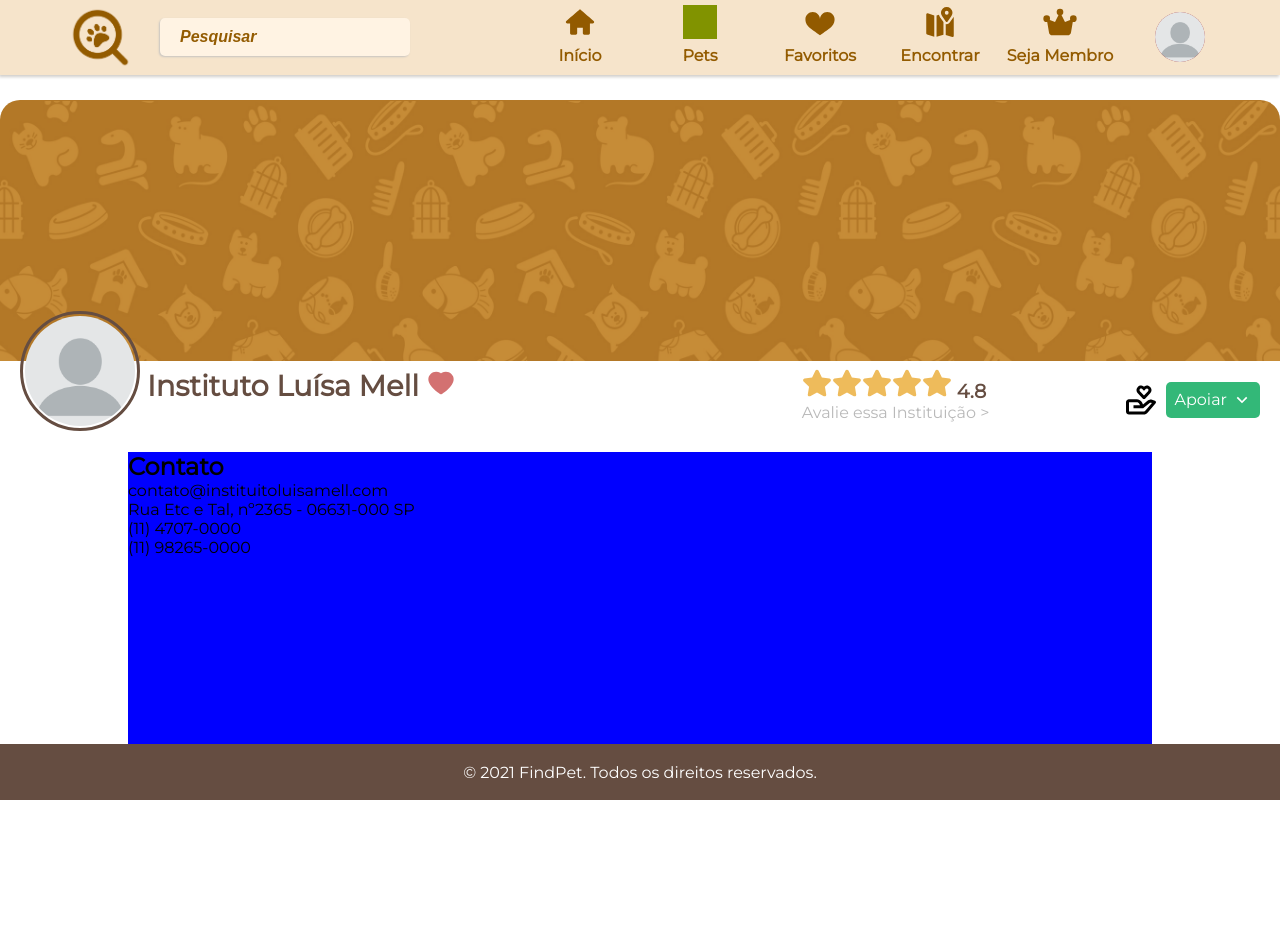
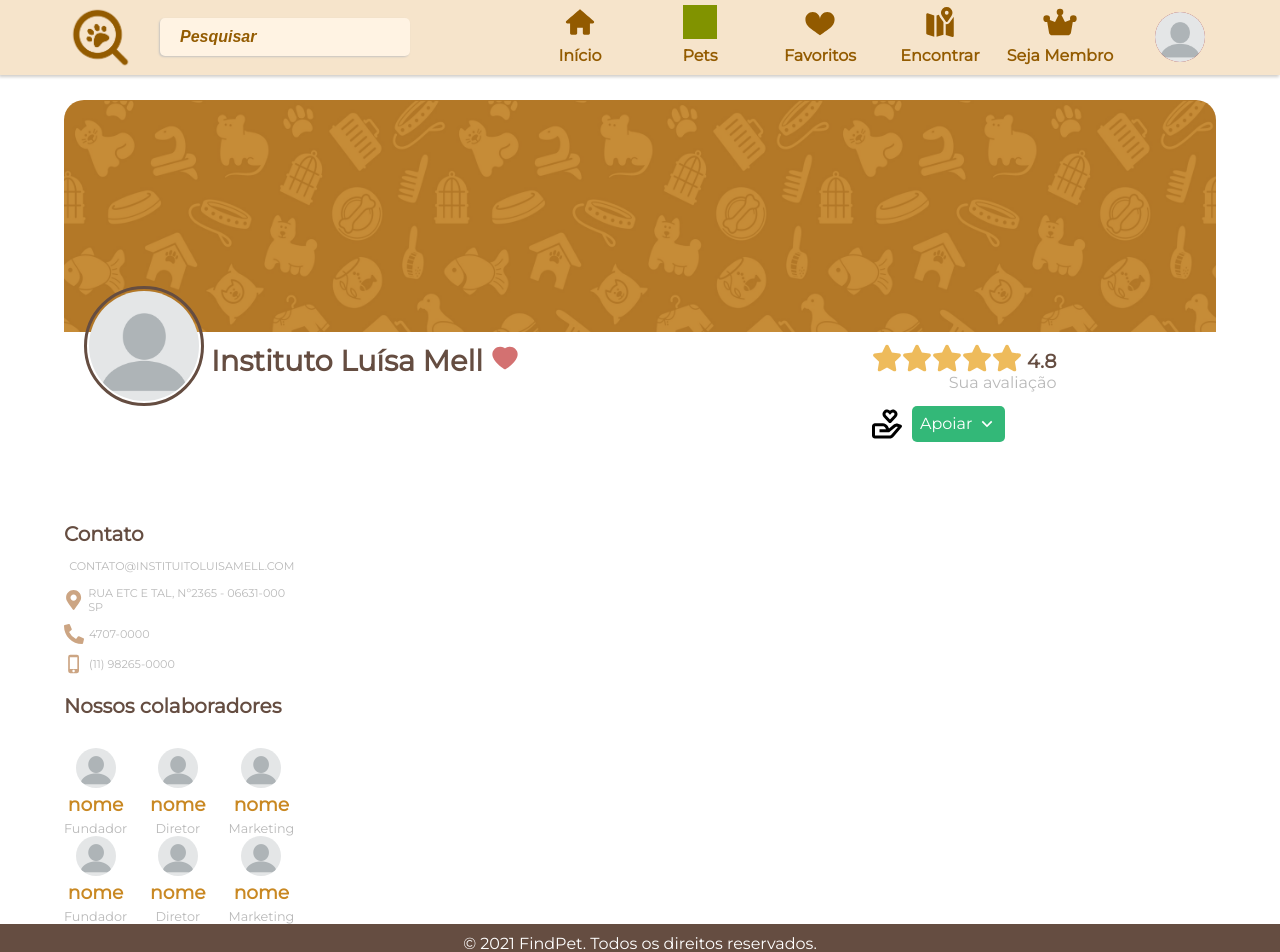
Before and after one commit to ItaloG/FindPet-Fronend, a React (Create React App) app: page /instituicao in a window 1280 px wide. Shown: the top 952 px of the page. Before the commit the page ends 800 px from the top, so only its background shows below. Built offline with nearby package versions, Linux system fonts and the light colour scheme; grey boxes are pictures that could not be loaded.

Commit message:
parte esquerda

```diff
--- a/src/GlobalStyles.js
+++ b/src/GlobalStyles.js
@@ -13,6 +13,7 @@ export const GlobalStyles = createGlobalStyle`
         --pink: #D37171;
         --yellow: #EEBB5B;
         --green: #33B878;
+        --light: #CCA583;
     }
 
     *{
@@ -46,21 +47,20 @@ export const Body = styled.div`
 `;
 
 export const Container = styled.div`
-    height: 100%;
-    display: grid;
-    grid-template-columns: 50% 50%;
+    display: flex;
+    flex-direction: column;
+    justify-content: center;
+    align-items: center;
+    min-height: 100vh;
+    /* display: grid; */
+    /* grid-template-columns: 50% 50%;
     grid-template-rows: 93% 7%;
-
+     */
     main {
-        height: 100%;
-        grid-column: 1/3;
-        display: grid;
-        grid-template-columns: 50% 50%;
-        grid-template-rows: 50% 50%;
-    }
-
-    footer {
-        grid-column: 1/3;
+        /* grid-column: 1/3; */
+        display: flex;
+        flex-direction: column;
+        flex-grow: 2;
     }
 `;
 
--- a/src/components/Footer/styles.js
+++ b/src/components/Footer/styles.js
@@ -2,11 +2,12 @@ import styled from "styled-components";
 
 
 export const Container = styled.footer`
-    height: 100%;
+    width: 100%;
     display: flex;
     justify-content: center;
     align-items: center;
     background-color: var(--dark);
     color: #FFF;
     font-size: 1em;
+    padding: 10px;
 `;
--- a/src/pages/PerfilInstituicao/index.js
+++ b/src/pages/PerfilInstituicao/index.js
@@ -1,55 +1,122 @@
-import { Body, Container } from "../../GlobalStyles";
-import { ContainerCenter, Banner, Profile, Section, StyledStart, StyledHeart, StyledRiArrowDownSLine } from "./styles";
-import OngIcon from "../../assets/ong_icon.png";
-import EstrelaIcon from "../../assets/estrela.svg";
+import { Container } from "../../GlobalStyles";
+import {
+  Banner,
+  Profile,
+  Section,
+  StyledStart,
+  StyledHeart,
+  StyledRiArrowDownSLine,
+  StyledMdEmail,
+  StyledFaPhoneAlt,
+  StyledMdPhoneIphone,
+  StyledFaMapMarkerAlt,
+  Colaboradores,
+} from "./styles";
+
 import ApoiarIcon from "../../assets/apoiar.svg";
 import DefaultBanner from "../../assets/default_banner.png";
 import DefaultProfile from "../../assets/default_profile_photo.jpg";
 import Footer from "../../components/Footer";
 
 function PerfilInstituicao() {
-
   return (
     <Container>
       <main>
         <Profile>
           <Banner>
-                        <img src={DefaultBanner} />
+            <img src={DefaultBanner} alt="banner" />
           </Banner>
           <aside>
             <div>
-                            <img src={DefaultProfile} />
+              <img src={DefaultProfile} alt="profile" />
               <h1>Instituto Luísa Mell</h1>
               <StyledHeart />
             </div>
             <div>
               <div className="avaliacoes">
+                <div>
                   <StyledStart />
                   <StyledStart />
                   <StyledStart />
                   <StyledStart />
                   <StyledStart />
                   <span>4.8</span>
-                                <p>Avalie essa Instituição {'>'}</p>
                 </div>
-                            <div >
-                                <img src={ApoiarIcon} />
                 <div>
-                                    Apoiar <StyledRiArrowDownSLine/>
+                  <p>Sua avaliação</p>
+                </div>
+              </div>
+              <div>
+                <img src={ApoiarIcon} alt="apoio" />
+                <div>
+                  Apoiar <StyledRiArrowDownSLine />
                 </div>
               </div>
             </div>
           </aside>
         </Profile>
-                <Section >
+        <Section>
+          <aside>
+            <div className="contatos">
+              <h1>Contato</h1>
               <div>
-                        <h1>Contato</h1>
-                        <div><img/>contato@instituitoluisamell.com</div>
-                        <div><img/>Rua Etc e Tal, nº2365 - 06631-000 SP</div>
-                        <div><img/>(11) 4707-0000</div>
-                        <div><img/>(11) 98265-0000</div>
+                <StyledMdEmail />
+                <p>contato@instituitoluisamell.com</p>
               </div>
-                    <div></div>
+              <div>
+                <StyledFaMapMarkerAlt />
+                <p>Rua Etc e Tal, nº2365 - 06631-000 SP</p>
+              </div>
+              <div>
+                <StyledFaPhoneAlt />
+                <p>4707-0000</p>
+              </div>
+              <div>
+                <StyledMdPhoneIphone />
+                <p>(11) 98265-0000</p>
+              </div>
+            </div>
+            <div className="funcionarios">
+              <h1>Nossos colaboradores</h1>
+              <Colaboradores>
+                <div>
+                  <div>
+                    <img src={DefaultProfile} alt={"colaborador"}/>
+                    <h3>nome</h3>
+                    <p>Fundador</p>
+                  </div>
+                  <div>
+                    <img src={DefaultProfile} alt={"colaborador"}/>
+                    <h3>nome</h3>
+                    <p>Diretor</p>
+                  </div>
+                  <div>
+                    <img src={DefaultProfile} alt={"colaborador"}/>
+                    <h3>nome</h3>
+                    <p>Marketing</p>
+                  </div>
+                </div>
+                <div>
+                  <div>
+                    <img src={DefaultProfile} alt={"colaborador"}/>
+                    <h3>nome</h3>
+                    <p>Fundador</p>
+                  </div>
+                  <div>
+                    <img src={DefaultProfile} alt={"colaborador"}/>
+                    <h3>nome</h3>
+                    <p>Diretor</p>
+                  </div>
+                  <div>
+                    <img src={DefaultProfile} alt={"colaborador"}/>
+                    <h3>nome</h3>
+                    <p>Marketing</p>
+                  </div>
+                </div>
+              </Colaboradores>
+            </div>
+          </aside>
+          <section></section>
         </Section>
       </main>
       <Footer />
--- a/src/pages/PerfilInstituicao/styles.js
+++ b/src/pages/PerfilInstituicao/styles.js
@@ -1,7 +1,9 @@
 import styled from "styled-components";
-import {FaStar} from "react-icons/fa";
+import { FaStar } from "react-icons/fa";
 import { AiFillHeart } from "react-icons/ai";
 import { RiArrowDownSLine } from "react-icons/ri";
+import { MdEmail, MdPhoneIphone } from "react-icons/md";
+import { FaPhoneAlt, FaMapMarkerAlt } from "react-icons/fa";
 
 export const ContainerCenter = styled.div`
   padding-top: 40px;
@@ -95,11 +97,11 @@ export const ContainerCenter = styled.div`
           }
 
           > img.estrela-completa {
-                        filter: invert(64%) sepia(97%) saturate(338%) hue-rotate(354deg) brightness(102%) contrast(101%);
+            filter: invert(64%) sepia(97%) saturate(338%) hue-rotate(354deg)
+              brightness(102%) contrast(101%);
           }
 
           > img.estrela-vazia {
-
           }
         }
       }
@@ -107,9 +109,9 @@ export const ContainerCenter = styled.div`
   }
 `;
 
-
 export const Profile = styled.div`
   grid-column: 1/3;
+  width: 90%;
   display: flex;
   flex-direction: column;
   margin: 0 auto;
@@ -122,6 +124,7 @@ export const Profile = styled.div`
     justify-content: space-between;
 
     > div {
+      width: 70%;
       display: flex;
       gap: 7px;
 
@@ -134,7 +137,7 @@ export const Profile = styled.div`
 
       > img {
         padding: 2px;
-                border:solid  3px var(--dark);
+        border: solid 3px var(--dark);
         margin-top: -50px;
         margin-left: 20px;
         width: 120px;
@@ -146,19 +149,27 @@ export const Profile = styled.div`
     }
 
     > div:last-child {
-
+      width: 30%;
+      display: flex;
+      flex-wrap: wrap;
       > .avaliacoes {
         margin-top: 7px;
         margin-right: 130px;
 
-                > span {
+        div {
+          display: flex;
+          align-items: flex-end;
+          justify-content: flex-end;
+        }
+
+        span {
           margin-left: 5px;
           font-size: 1.2em;
           font-weight: bold;
           color: var(--dark);
         }
 
-                > p {
+        p {
           color: var(--gray);
           font-size: 1em;
         }
@@ -197,7 +208,7 @@ export const Banner = styled.div`
   grid-column: 1/3;
   width: 100%;
   height: 100%;
-    /* background-image: url(${props => props.src}); */
+  /* background-image: url(${(props) => props.src}); */
 
   img {
     width: 100%;
@@ -207,11 +218,93 @@ export const Banner = styled.div`
 `;
 
 export const Section = styled.section`
-    width: 80%;
+  width: 90%;
   grid-column: 1/3;
-    background-color: blue;
   margin: 0 auto;
   margin-top: 80px;
+  display: grid;
+  grid-template-columns: 20% 80%;
+  grid-template-rows: 50% 50%;
+
+  > aside {
+    grid-row: 1/3;
+    display: flex;
+    flex-direction: column;
+    gap: 20px;
+
+    > .contatos {
+        display: flex;
+        flex-direction: column;
+        gap: 10px;
+        > h1 {
+            color: var(--dark);
+            font-weight: bold;
+            font-size: 20px;
+        }
+      > div {
+        display: flex;
+        align-items: center;
+        text-align: start;
+        gap: 5px;
+        p {
+            text-transform: uppercase;
+            font-size: .7em;
+            color: var(--gray);
+        }
+      }
+    }
+
+    > .funcionarios {
+        height: 100%;
+        > h1 {
+            color: var(--dark);
+            font-weight: bold;
+            font-size: 20px;
+        }
+    }
+  }
+
+  > section {
+    grid-row: 1/3;
+
+  }
+
+  @media(max-width: 1080px){
+        grid-template-columns: 30% 70%;
+    }
+`;
+
+export const Colaboradores = styled.div`
+    height: 100%;
+    margin-top: 30px;
+
+    > div {
+        display: flex;
+        justify-content: space-between;
+        text-align: center;
+        > div {
+            display: flex;
+            flex-direction: column;
+            align-items: center;
+            gap: 5px;
+
+            > h3 {
+                color: var(--primary);
+            }
+
+            > p {
+                font-size: .8em;
+                color: var(--gray);
+            }
+
+            > img {
+                width: 40px;
+                height: 40px;
+                border-radius: 50%;
+            }
+        }
+    }
+
 `;
 
 export const StyledRiArrowDownSLine = styled(RiArrowDownSLine)`
@@ -231,5 +324,28 @@ export const StyledHeart = styled(AiFillHeart)`
   height: 30px;
   color: var(--pink);
   margin-top: 7px;
+`;
 
+export const StyledMdEmail = styled(MdEmail)`
+  width: 20px;
+  height: 20px;
+  color: var(--light);
 `;
+
+export const StyledFaPhoneAlt = styled(FaPhoneAlt)`
+  width: 20px;
+  height: 20px;
+  color: var(--light);
+`;
+
+export const StyledMdPhoneIphone = styled(MdPhoneIphone)`
+  width: 20px;
+  height: 20px;
+  color: var(--light);
+`;
+
+export const StyledFaMapMarkerAlt = styled(FaMapMarkerAlt)`
+  width: 20px;
+  height: 20px;
+  color: var(--light);
+`;
--- a/src/router.js
+++ b/src/router.js
@@ -1,11 +1,11 @@
-import { BrowserRouter, Switch, Route, Redirect } from "react-router-dom";
+import { BrowserRouter, Switch, Route } from "react-router-dom";
 import Header from "./components/Header";
 import Encontrar from "./pages/Encontrar";
 import Favoritos from "./pages/Favoritos";
 import Feed from "./pages/Feed";
 import Login from "./pages/Login";
 import PerfilInstituicao from "./pages/PerfilInstituicao";
-import { isSignedIn } from "./services/security";
+// import { isSignedIn } from "./services/security";
 
 function AppRoute({ children, ...rest }) {
   // if (isSignedIn()) {
```
Lines whose indentation alone changed are shown as unchanged.
